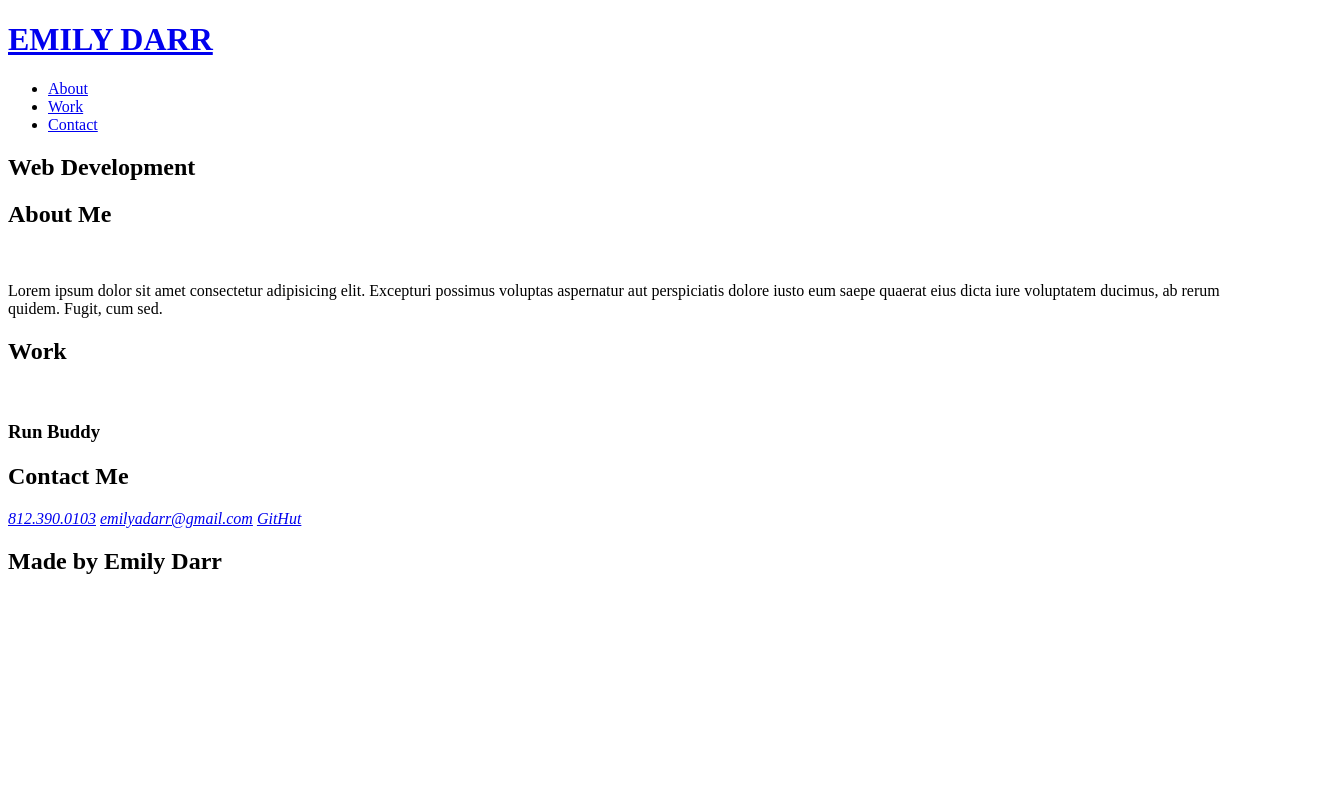
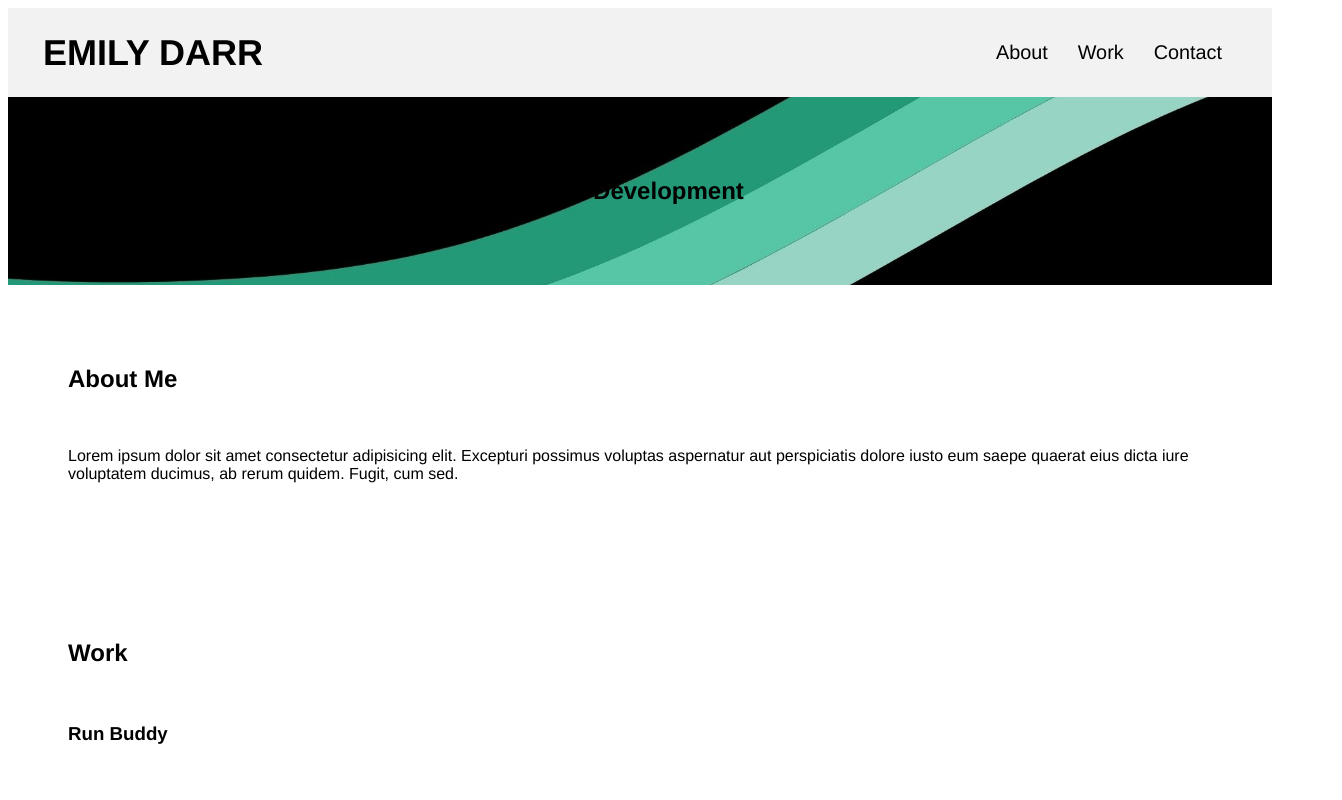
Before and after one commit to emilyadarr/portfolio, a plain HTML site: page index.html in a window 1280 px wide. Shown: the top 800 px of the page, 1342 px wide, since content can reach past the window. Drawn offline with Linux system fonts and the light colour scheme.

Commit message:
update header, footer, and hero

```diff
--- a/assets/css/style.css
+++ b/assets/css/style.css
@@ -0,0 +1,89 @@
+:root {
+  --primary-color: #000000;
+  --secondary-color: #57C6A6;
+  --tertiary-color: #F2F2F2;
+  --dark-teal: #249977;
+  --light-teal: #98D4C3;
+}
+
+body {
+  color: var(--primary-color);
+  font-family: Helvetica, Arial, sans-serif;
+}
+
+/* header */
+header {
+  padding: 10px 35px;
+  background-color: var(--tertiary-color);
+  display: flex;
+  justify-content: space-between;
+  flex-wrap: wrap;
+  top: 0;
+  align-items: center;
+}
+
+header h1 {
+  font-weight: bold;
+  font-size: 36px;
+  color: var(--primary-color);
+  margin: 0;
+}
+
+header a {
+  text-decoration: none;
+  color: var(--primary-color);
+}
+
+header nav {
+  margin: 7px 0;
+}
+
+header nav ul {
+  display: flex;
+  flex-wrap: wrap;
+  justify-content: space-between;
+  align-items: center;
+  list-style: none;
+}
+
+header nav ul li a {
+  padding: 10px 15px;
+  font-weight: lighter;
+  font-size: 1.55vw;
+}
+
+header nav ul li a:hover {
+  background: var(--primary-color);
+  color: var(--secondary-color);
+  border-radius: 20px;
+}
+
+/* footer */
+footer {
+  background: var(--secondary-color);
+  width: 100%;
+  padding: 10px 35px;
+  display: flex;
+  flex-wrap: wrap;
+}
+
+footer h2 {
+  color: var(--primary-color);
+  font-size: 20px;
+  margin: 0;
+}
+
+section {
+  padding: 60px;
+}
+
+/* hero style start */
+.hero {
+  background-image: url("../images/hero-bg.jpg");
+  background-size: cover;
+  display: flex;
+  justify-content: center;
+  flex-wrap: wrap;
+  align-items: flex-start;
+  background-position: 80%;
+}
```
Also changed, not shown: index.html (+1 -1 lines), assets/images/hero-bg.jpg (added), assets/images/hero-bg.svg (added).
